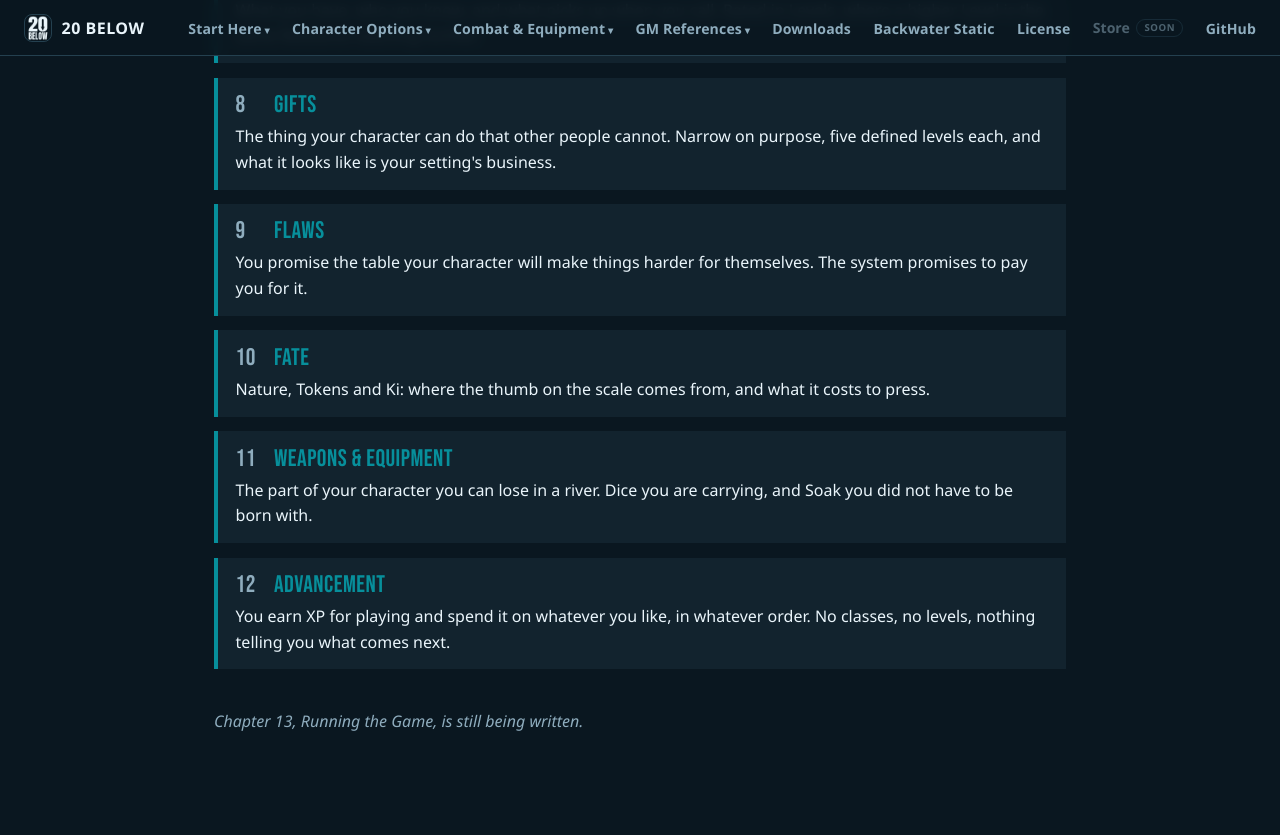
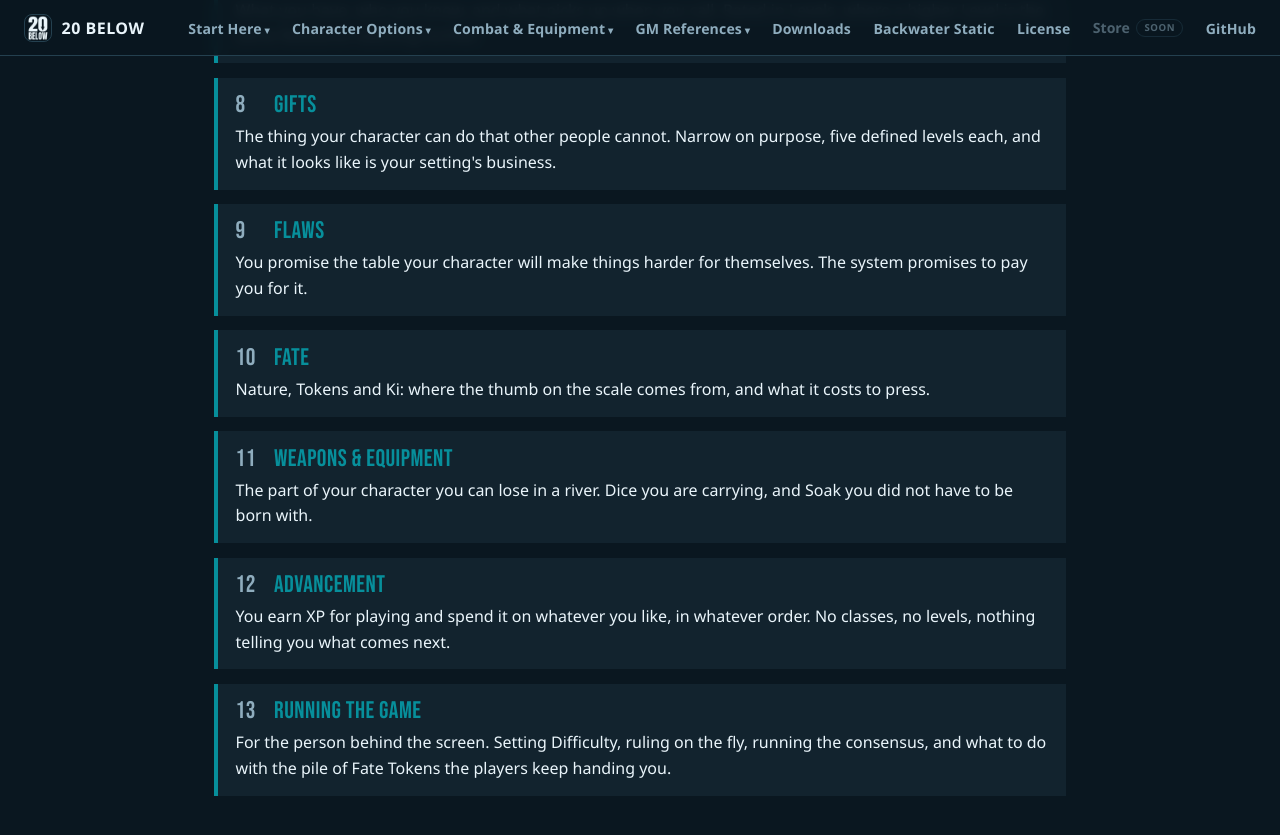
Before and after one commit to feralucce/20_Below, a Jekyll site: the page built from webbook/index.md, in a window 1280 px wide and 900 px high, scrolled down 1400 px. Shown: the top 835 px of the window. Built offline with Jekyll 4.4.1, drawn with Linux system fonts in a browser that asks for light colours.

Commit message:
Publish Chapter 13, and the book is complete
Running the Game joins the web edition. The contents page loses its
"still being written" footnote and gains a thirteenth card, Advancement
gains a next link, and the chapter gets its own prev link back to it.

The book is now 70,775 words across thirteen chapters, with nothing left
in it marked unfinished, no repo filenames leaking into the prose, and no
TBD placeholders.

Linked from the GM References dropdown and given a card at the top of
that hub page, since a GM chapter belongs with the adversary catalogue
and the Difficulty chart rather than buried in the reading order.

_drafts/ is empty again. It held this chapter for the few hours between
it being too unfinished to publish and being finished, which was exactly
what it was for.

Co-Authored-By: Claude Opus 5 <noreply@anthropic.com>

```diff
--- a/_includes/site-nav.html
+++ b/_includes/site-nav.html
@@ -66,6 +66,7 @@ own <main id="main">. It is invisible until focused.
     <li class="has-dropdown">
       <a href="/gm-references.html"{% if page.nav_section == "gm" %} aria-current="page"{% endif %}>GM References</a>
       <ul class="dropdown">
+        <li><a href="/webbook/running-the-game.html">Running the Game</a></li>
         <li><a href="/rules/adversary-index.html">Adversary Index</a></li>
         <li><a href="/rules/cryptids.html">Cryptids</a></li>
         <li><a href="/rules/nightmare-creatures.html">Nightmare Creatures</a></li>
--- a/tools/scriv2web.py
+++ b/tools/scriv2web.py
@@ -58,6 +58,8 @@ CHAPTERS = [
      "The part of your character you can lose in a river. Dice you are carrying, and Soak you did not have to be born with."),
     ("Chapter 12", "advancement",          "options", "Advancement",
      "You earn XP for playing and spend it on whatever you like, in whatever order. No classes, no levels, nothing telling you what comes next."),
+    ("Chapter 13", "running-the-game",     "gm",      "Running the Game",
+     "For the person behind the screen. Setting Difficulty, ruling on the fly, running the consensus, and what to do with the pile of Fate Tokens the players keep handing you."),
 ]
 
 BANNER = ("<!-- Generated by tools/scriv2web.py from the Scrivener manuscript.\n"
@@ -353,6 +355,7 @@ def main():
         "how-to-play":          ["rules.md"],
         "creating-a-character": ["character-creation.md"],
         "advancement":          ["costs.md"],
+        "running-the-game":     ["rules.md", "fate.md"],
         "glossary":             ["glossary.md"],
         "introduction":         [],
     }
@@ -435,8 +438,6 @@ def main():
         lines.append("</div>")
     lines.append("</div>")
     lines.append("")
-    lines.append('<p class="toc-foot">Chapter 13, Running the Game, is still being written.</p>')
-    lines.append("")
     io.open(os.path.join(OUT, "index.md"), "w", encoding="utf-8", newline="\n").write(
         "\n".join(lines))
 
--- a/webbook/index.md
+++ b/webbook/index.md
@@ -61,6 +61,8 @@ lede: >-
 <span class="block-title"><span class="toc-num">12</span><a href="/webbook/advancement.html">Advancement</a></span>
 <p>You earn XP for playing and spend it on whatever you like, in whatever order. No classes, no levels, nothing telling you what comes next.</p>
 </div>
+<div class="aside aside--water toc-card" markdown="0">
+<span class="block-title"><span class="toc-num">13</span><a href="/webbook/running-the-game.html">Running the Game</a></span>
+<p>For the person behind the screen. Setting Difficulty, ruling on the fly, running the consensus, and what to do with the pile of Fate Tokens the players keep handing you.</p>
 </div>
-
-<p class="toc-foot">Chapter 13, Running the Game, is still being written.</p>
+</div>
```
Also changed, not shown: gm-references.html (+8 -0 lines), webbook/advancement.md (+2 -0 lines), webbook/running-the-game.md (renamed from _drafts/running-the-game.md, +10 -1 lines), _drafts/README.md.
